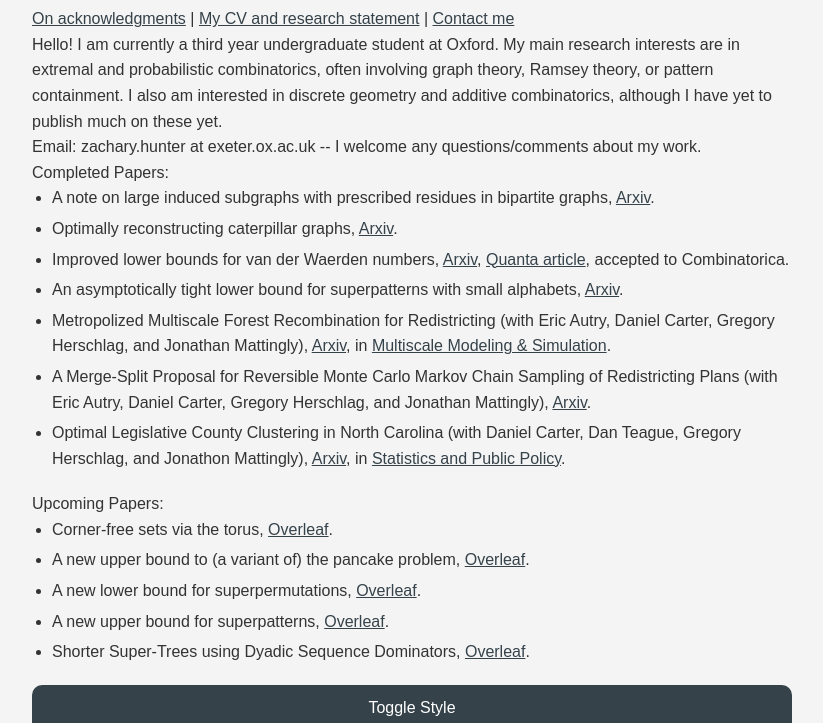
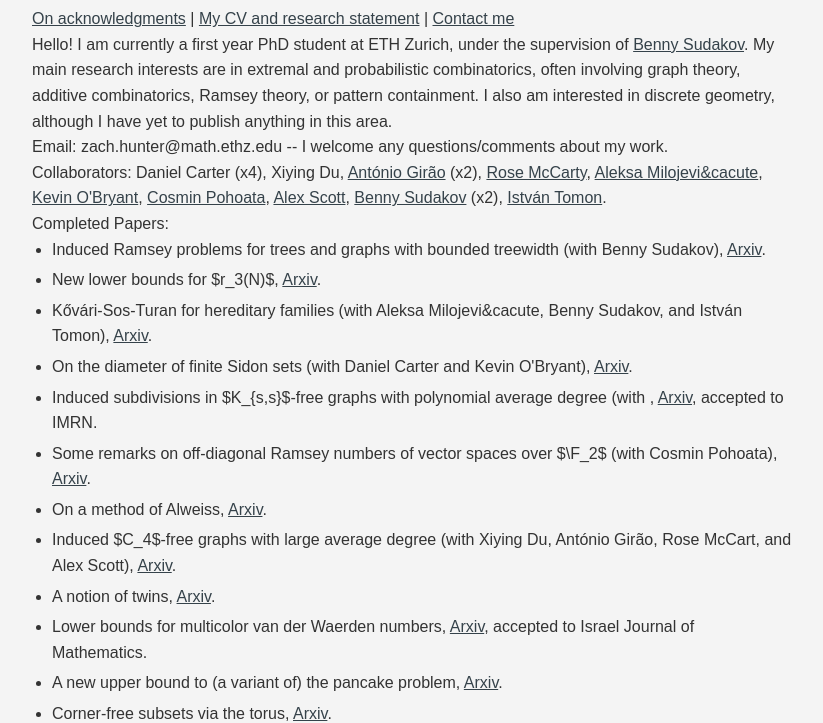
Before and after one commit to zachtalkmath/zach-hunter.github.io, a plain HTML site: page index.html in a window 1280 px wide. Shown: the part 65-788 px from the top of the page, without its empty margins (228-1051 px from the left). Drawn offline with Linux system fonts and the light colour scheme.

Commit message:
Update index.html

```diff
--- a/index.html
+++ b/index.html
@@ -12,16 +12,43 @@
 
 <p><a href="ack.html">On acknowledgments</a> | <a href="cvrs.html">My CV and research statement</a> | <a href="contact.html">Contact me</a></p>
 
-<p>Hello! I am currently a third year undergraduate student at Oxford. My main research interests are in extremal and probabilistic combinatorics, often involving graph theory, Ramsey theory, or pattern containment. I also am interested in discrete geometry and additive combinatorics, although I have yet to publish much on these yet.</p>
+<p>Hello! I am currently a first year PhD student at ETH Zurich, under the supervision of <a href="https://people.math.ethz.ch/~sudakovb/">Benny Sudakov</a>. My main research interests are in extremal and probabilistic combinatorics, often involving graph theory, additive combinatorics, Ramsey theory, or pattern containment. I also am interested in discrete geometry, although I have yet to publish anything in this area.</p>
 
-<p>Email: zachary.hunter at exeter.ox.ac.uk -- I welcome any questions/comments about my work.</p>
+<p>Email: zach.hunter@math.ethz.edu -- I welcome any questions/comments about my work.</p>
 
 
-
+<p>Collaborators: Daniel Carter (x4), Xiying Du, <a href="https://sites.google.com/view/antonio-girao">Ant&oacutenio Gir&atildeo</a> (x2), <a href="https://mccarty.math.gatech.edu/">Rose McCarty</a>, <a href="https://aleksa-milojevic.github.io/">Aleksa Milojevi&cacute</a>, <a href="https://www.math.csi.cuny.edu/~obryant/index.html">Kevin O'Bryant</a>, <a href="https://pohoatza.wordpress.com/">Cosmin Pohoata</a>, <a href="https://people.maths.ox.ac.uk/scott/">Alex Scott</a>, <a href="https://people.math.ethz.ch/~sudakovb/">Benny Sudakov</a> (x2), <a href="https://sites.google.com/view/istvantomon/home">Istv&aacuten Tomon</a>.
+</p>
 
 <p> Completed Papers:
 
 <ul>
+
+<li>Induced Ramsey problems for trees and graphs with bounded treewidth (with Benny Sudakov), <a href="https://arxiv.org/abs/2406.00352">Arxiv</a>.</li>
+
+<li>New lower bounds for $r_3(N)$, <a href="https://arxiv.org/abs/2401.16106">Arxiv</a>.</li>
+
+<li>K&odblac;v&aacuteri-Sos-Turan for hereditary families (with Aleksa Milojevi&cacute, Benny Sudakov, and Istv&aacuten Tomon), <a href="https://arxiv.org/abs/2401.10853">Arxiv</a>.</li>
+
+<li>On the diameter of finite Sidon sets (with Daniel Carter and Kevin O'Bryant), <a href="https://arxiv.org/abs/2310.20032">Arxiv</a>.</li>
+
+<li>Induced subdivisions in $K_{s,s}$-free graphs with polynomial average degree (with , <a href="https://arxiv.org/abs/2310.18452">Arxiv</a>, accepted to IMRN.</li>
+
+<li>Some remarks on off-diagonal Ramsey numbers of vector spaces over $\F_2$ (with Cosmin Pohoata), <a href="https://arxiv.org/abs/2309.02424">Arxiv</a>.</li>
+
+<li>On a method of Alweiss, <a href="https://arxiv.org/abs/2308.10749">Arxiv</a>.</li>
+
+<li>Induced $C_4$-free graphs with large average degree (with Xiying Du, Ant&oacutenio Gir&atildeo, Rose McCart, and Alex Scott), <a href="https://arxiv.org/abs/2307.08361">Arxiv</a>.</li>
+
+<li>A notion of twins, <a href="https://arxiv.org/abs/2302.13713">Arxiv</a>.</li>
+
+<li>Lower bounds for multicolor van der Waerden numbers, <a href="https://arxiv.org/abs/2301.06212">Arxiv</a>, accepted to Israel Journal of Mathematics.</li>
+
+<li>A new upper bound to (a variant of) the pancake problem, <a href="https://arxiv.org/abs/2211.14678">Arxiv</a>.</li>
+
+<li>Corner-free subsets via the torus, <a href="https://arxiv.org/abs/2209.10012">Arxiv</a>.</li>
+
+<li>A shoot proof that $w(3,k) \ge (1-o(1))k^2$, <a href="https://arxiv.org/abs/2209.07651">Arxiv</a>.</li>
 
 <li>A note on large induced subgraphs with prescribed residues in bipartite graphs, <a href="https://arxiv.org/abs/2201.00296">Arxiv</a>.</li>
 
@@ -29,7 +56,7 @@
 
 <li>Improved lower bounds for van der Waerden numbers, <a href="https://arxiv.org/abs/2111.01099">Arxiv</a>, <a href="https://www.quantamagazine.org/oxford-mathematician-advances-century-old-combinatorics-problem-20211215/">Quanta article</a>, accepted to Combinatorica.</li>
 
-<li>An asymptotically tight lower bound for superpatterns with small alphabets, <a href="https://arxiv.org/abs/2108.05474">Arxiv</a>.</li>
+<li>An asymptotically tight lower bound for superpatterns with small alphabets, <a href="https://arxiv.org/abs/2108.05474">Arxiv</a>, <a href="https://escholarship.org/uc/item/0cd5r5c8">Combinatorial Theory</a>.</li>
 
 <li>Metropolized Multiscale Forest Recombination for Redistricting (with Eric Autry, Daniel Carter, Gregory Herschlag, and Jonathan Mattingly), <a href="https://arxiv.org/abs/2008.08054">Arxiv</a>, in <a href="https://epubs.siam.org/doi/10.1137/21M1406854">Multiscale Modeling & Simulation</a>.
 
```
